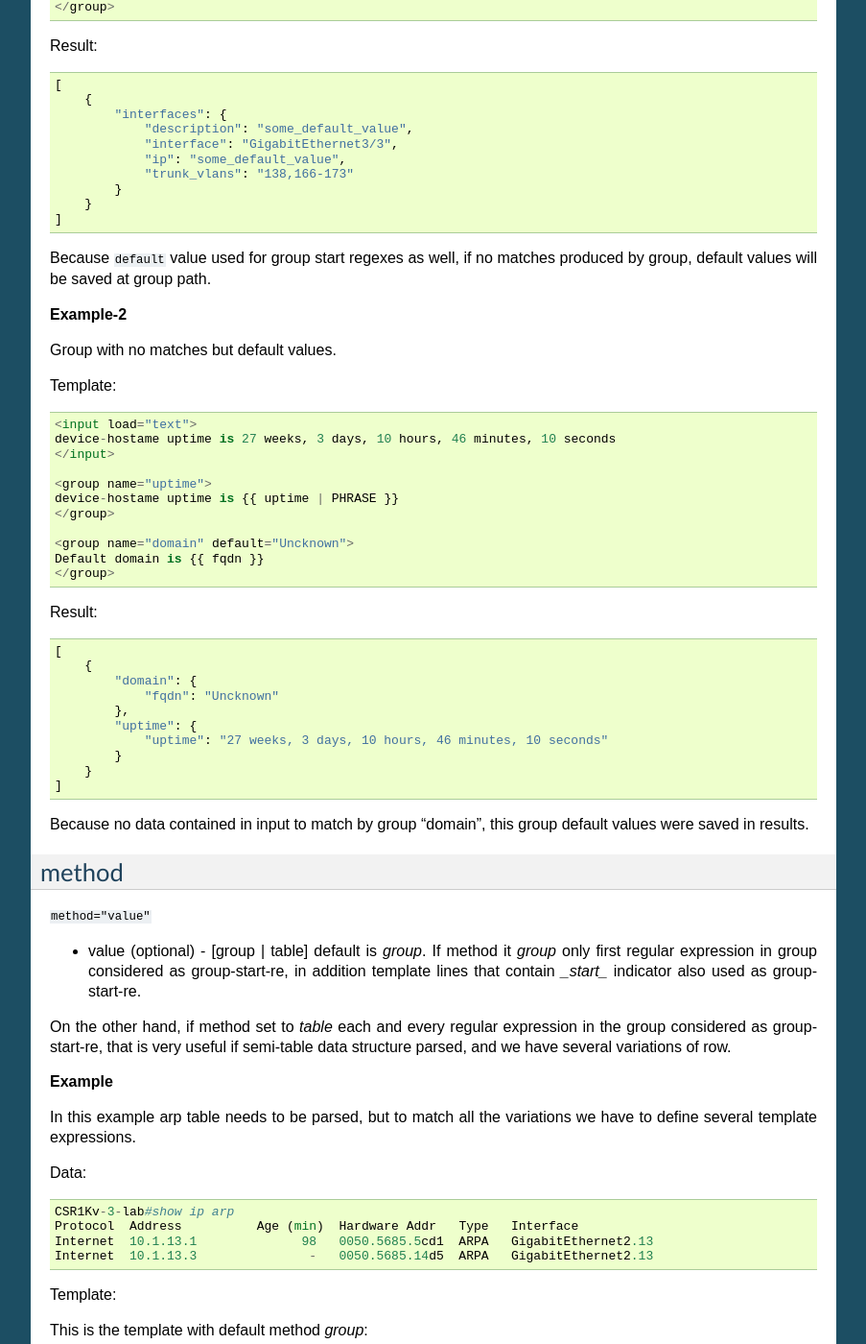
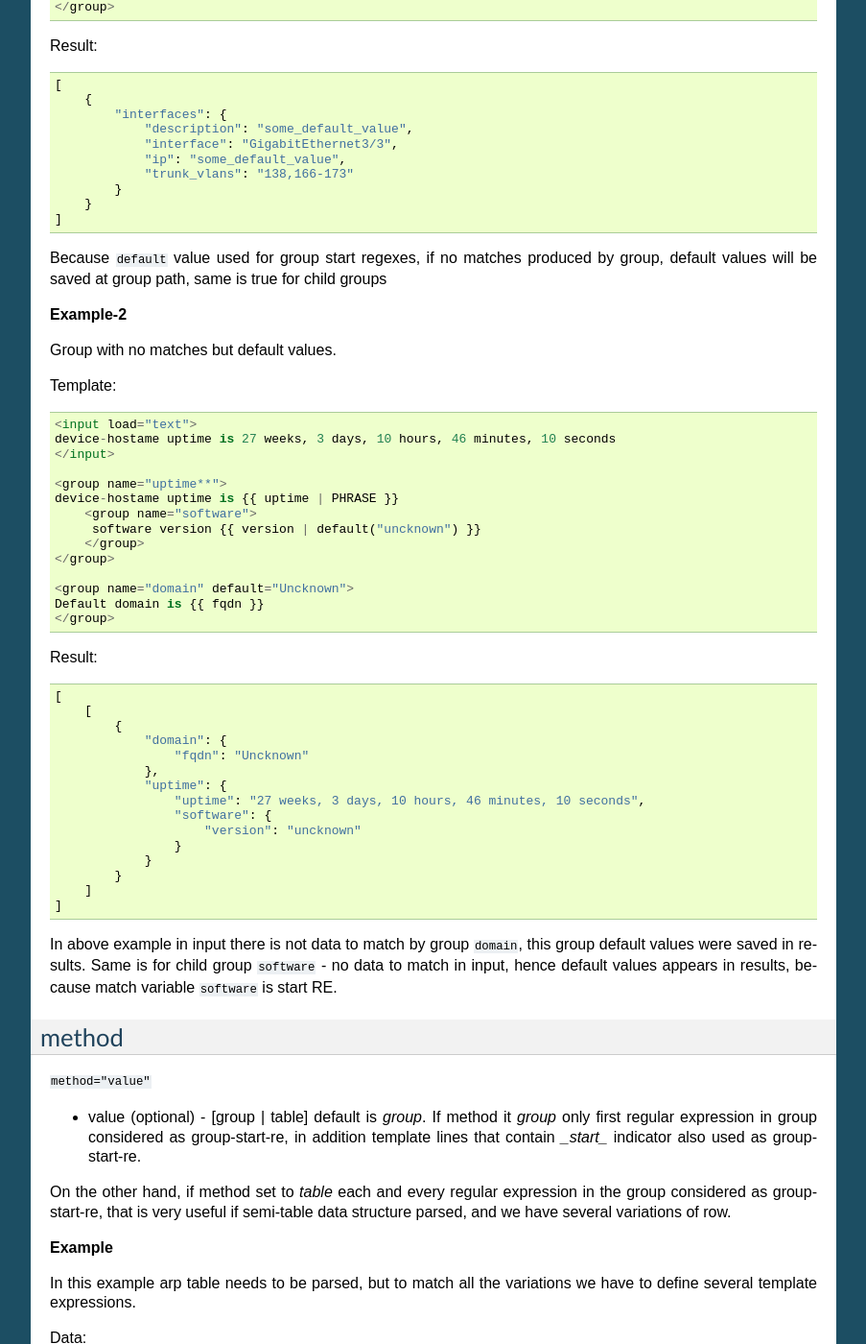
Before and after one commit to dmulyalin/ttp, a Sphinx documentation site: the page built from docs/source/Groups/Attributes.rst, in a window 1280 px wide and 1400 px high, scrolled down 2703 px. Shown: the whole window at 96% size, without its empty margins (198-1101 px from the left). Built offline with Sphinx 7.4.7, drawn with Linux system fonts in a browser that asks for light colours.

Commit message:
updaed docs for group default attribute - added notes for children with start re defauls only

```diff
--- a/docs/source/Groups/Attributes.rst
+++ b/docs/source/Groups/Attributes.rst
@@ -159,7 +159,7 @@ Result::
         }
     ]
 
-Because ``default`` value used for group start regexes as well, if no matches produced by group, default values will be saved at group path.
+Because ``default`` value used for group start regexes, if no matches produced by group, default values will be saved at group path, same is true for child groups
 
 **Example-2**
 
@@ -171,8 +171,11 @@ Template::
     device-hostame uptime is 27 weeks, 3 days, 10 hours, 46 minutes, 10 seconds
     </input>
 
-    <group name="uptime">
+    <group name="uptime**">
     device-hostame uptime is {{ uptime | PHRASE }}
+	<group name="software">
+	 software version {{ version | default("uncknown") }}
+	</group>
     </group>
 
     <group name="domain" default="Uncknown">
@@ -182,17 +185,22 @@ Template::
 Result::
 
     [
-        {
-            "domain": {
-                "fqdn": "Uncknown"
-            },
-            "uptime": {
-                "uptime": "27 weeks, 3 days, 10 hours, 46 minutes, 10 seconds"
+        [
+            {
+                "domain": {
+                    "fqdn": "Uncknown"
+                },
+                "uptime": {
+                    "uptime": "27 weeks, 3 days, 10 hours, 46 minutes, 10 seconds",
+                    "software": {
+                        "version": "uncknown"
+                    }
+                }
             }
-        }
+        ]
     ]
 
-Because no data contained in input to match by group "domain", this group default values were saved in results.
+In above example in input there is not data to match by group ``domain``, this group default values were saved in results. Same is for child group ``software`` - no data to match in input, hence default values appears in results, because match variable ``software`` is start RE.
 
 method
 ------------------------------------------------------------------------------
```
Also changed, not shown: 1 other file.
